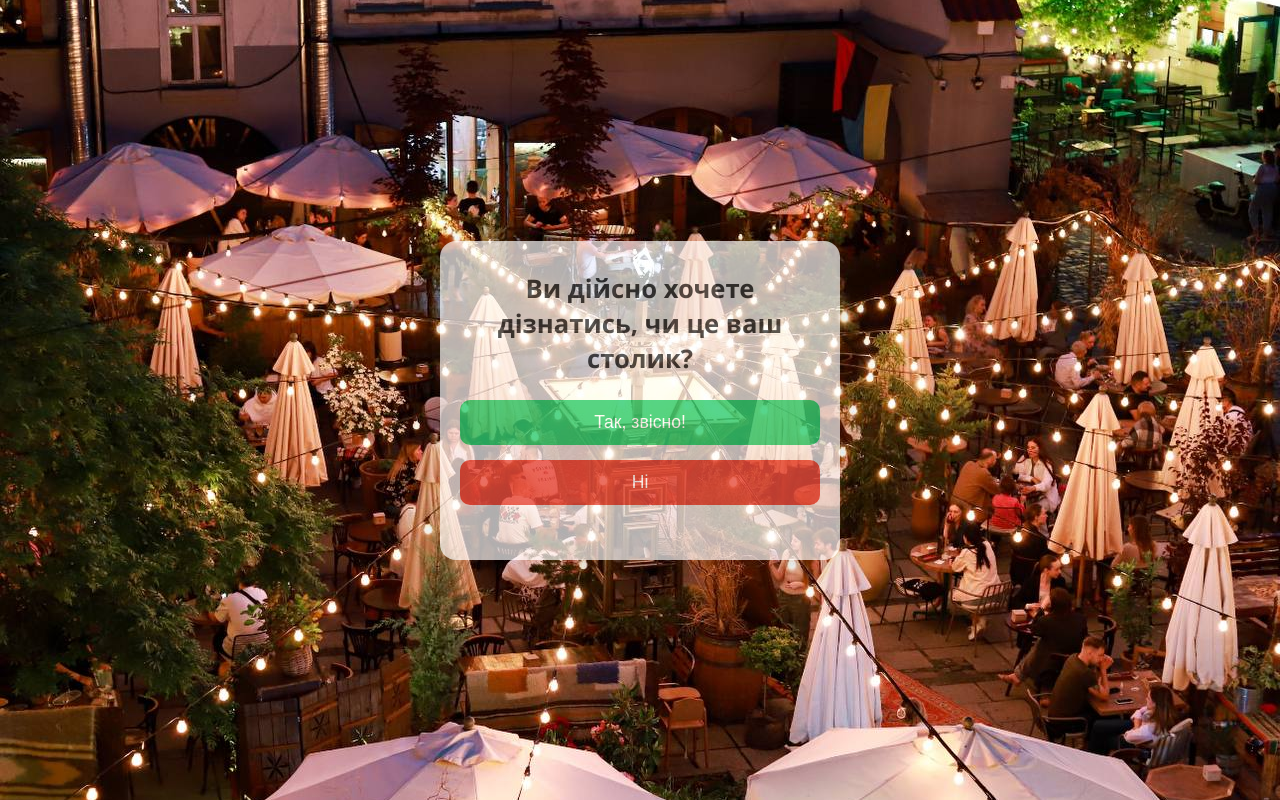
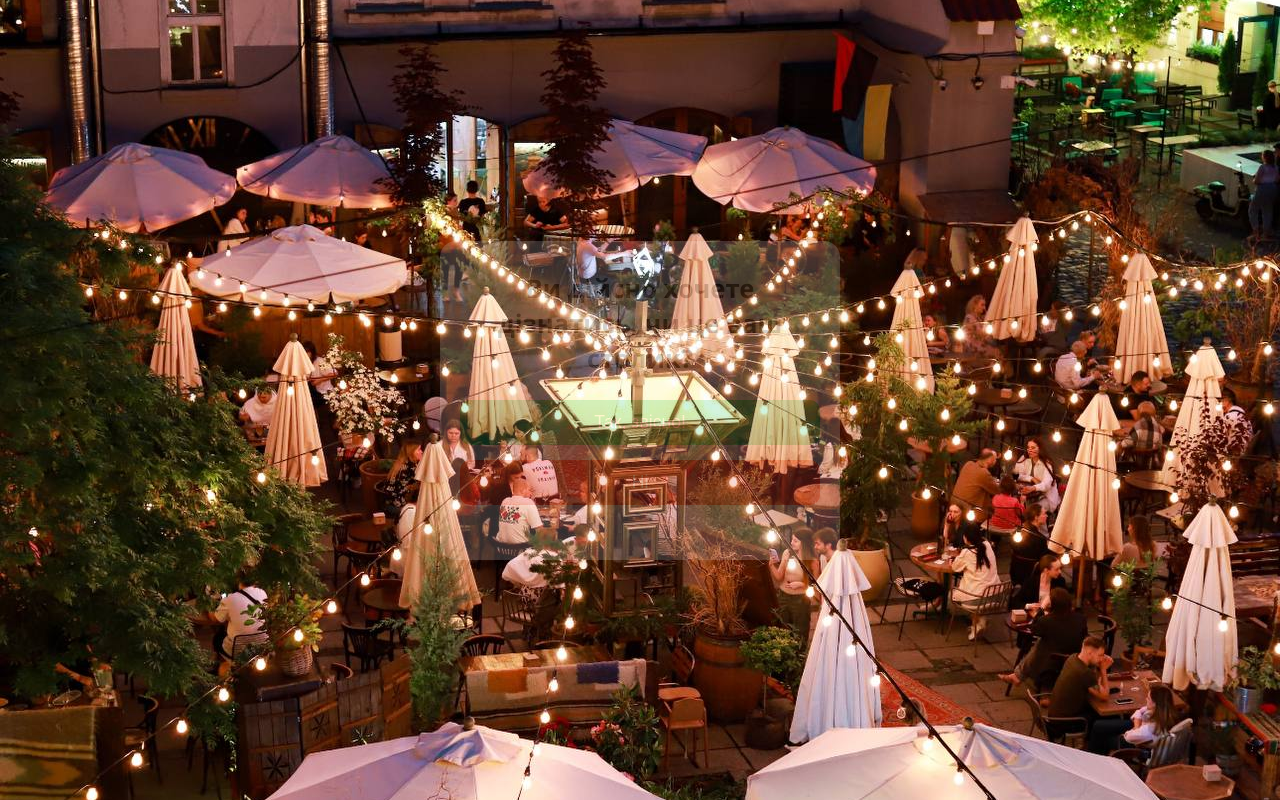
Before and after one commit to maslijartur/stepanoviigryxi, a plain HTML site: page index.html in a window 1280 px wide. Drawn offline with Linux system fonts and the light colour scheme.

Commit message:
Update index.html

```diff
--- a/index.html
+++ b/index.html
@@ -35,7 +35,7 @@
       max-width: 400px;
       width: 100%;
       box-shadow: 0 8px 50px rgba(0, 0, 0, 0.2);
-      opacity: 0.8;
+      opacity: 0.2;
     }
 
     h1 {
```
